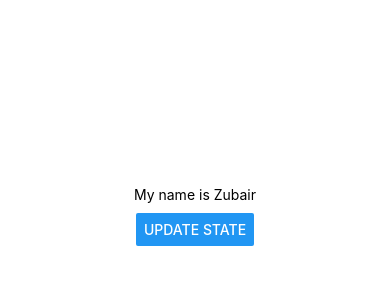
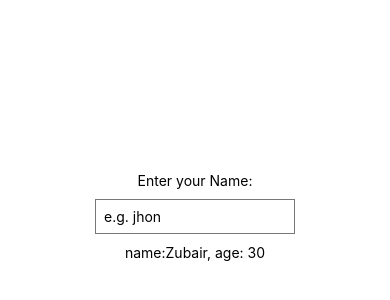
Before and after one commit to MZubairLohar/myProject, a React Native app: screen / in a window 390 px wide. Shown: the part 206-506 px from the top of the page. Built offline with nearby package versions, Linux system fonts and the light colour scheme.

Commit message:
user end text

```diff
--- a/App.js
+++ b/App.js
@@ -1,26 +1,26 @@
 import React, {useState} from 'react';
-import { StyleSheet, Text, View, Button } from 'react-native';
+import { StyleSheet, Text, View, TextInput} from 'react-native';
 
 export default function App() {
   const [name, setName] = useState('Zubair');
+  const [age, setAge] = useState('30');
+  //arry type
+  //const [person, setPerson] = useState({name : 'eman' , age: 30});
 
-  const clickHandler = () => {
-    setName ('Lohar');
-  }
+  // const clickHandler = () => {
+  //   setName ('Lohar');
+  //   setPerson ({name:'chodri', age: 31});
+  // }
   return (
     <View style={styles.container}>
-     <Text>My name is {name}</Text>
-     <View style={styles.buttonContainer}>
-       <Button title='update state' onPress={clickHandler}/>
-     </View>
+     <Text>Enter your Name:</Text>
+      <TextInput
+      style={styles.input}
+      placeholder='e.g. jhon'
+      onChangeText={(val) =>setName(val)}/>
 
-      {/* <View style={styles.header}>
-        <Text style={styles.boldText}>React Native</Text>
-      </View>
-      <View style={styles.body}>
-        <Text style={styles.body}>bold Text</Text>
-        <Text>My First Project</Text>
-      </View> */}
+  <Text>name:{name}, age: {age}</Text>
+
     </View>
   );
 }
@@ -44,7 +44,17 @@
   //   padding: 20,
   //   fontWeight:'bold'  //it wont work until declear it in text tag
   // }
-  buttonContainer:{
-    marginTop:10 ,
+  // buttonContainer:{
+  //   marginTop:10 ,
+  // },
+  input:{
+    borderWidth:1,
+    borderColor: '#777',
+    padding:8,
+    margin: 10,
+    width:200,
+
+
   }
+
 });
```
